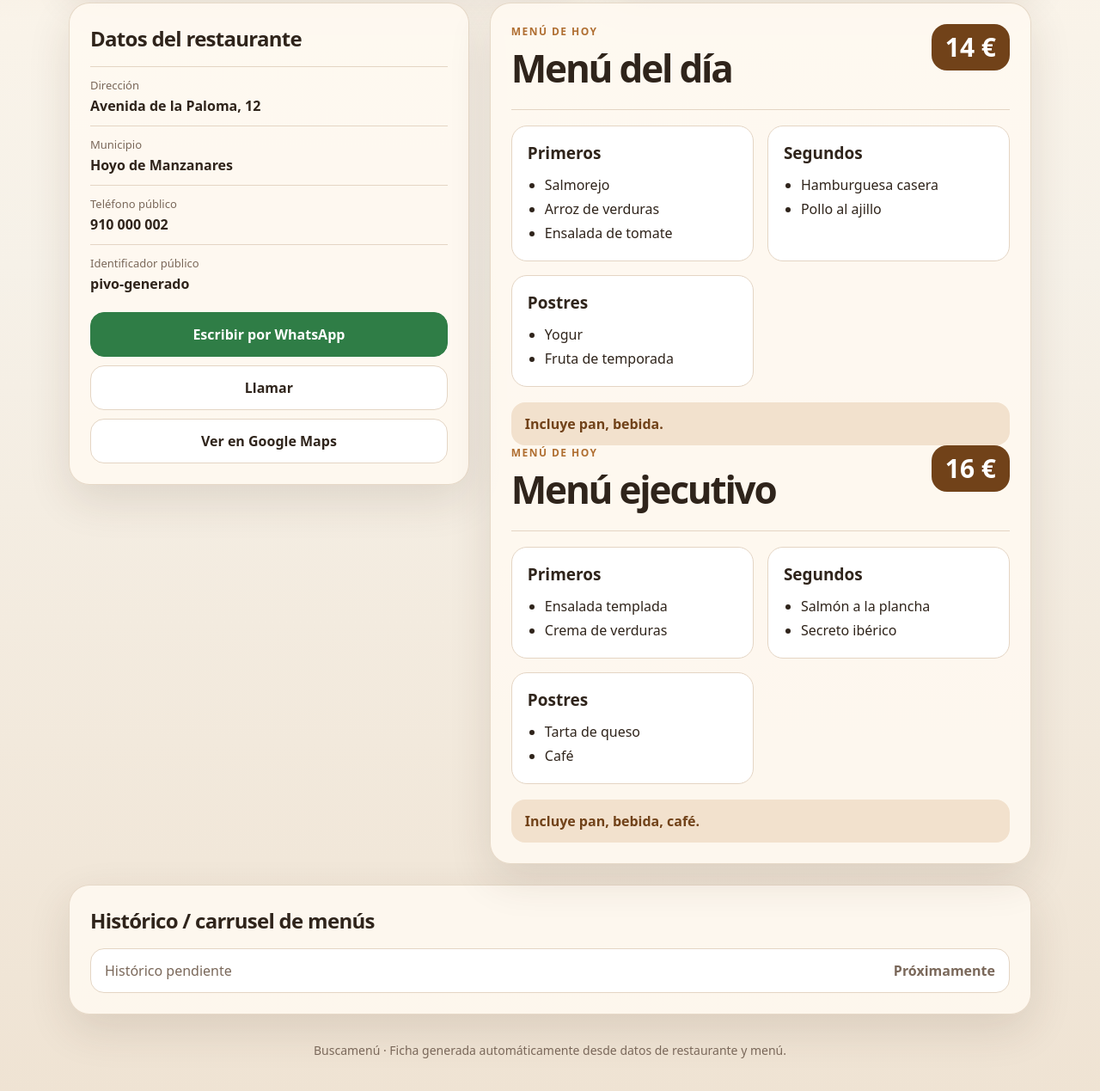
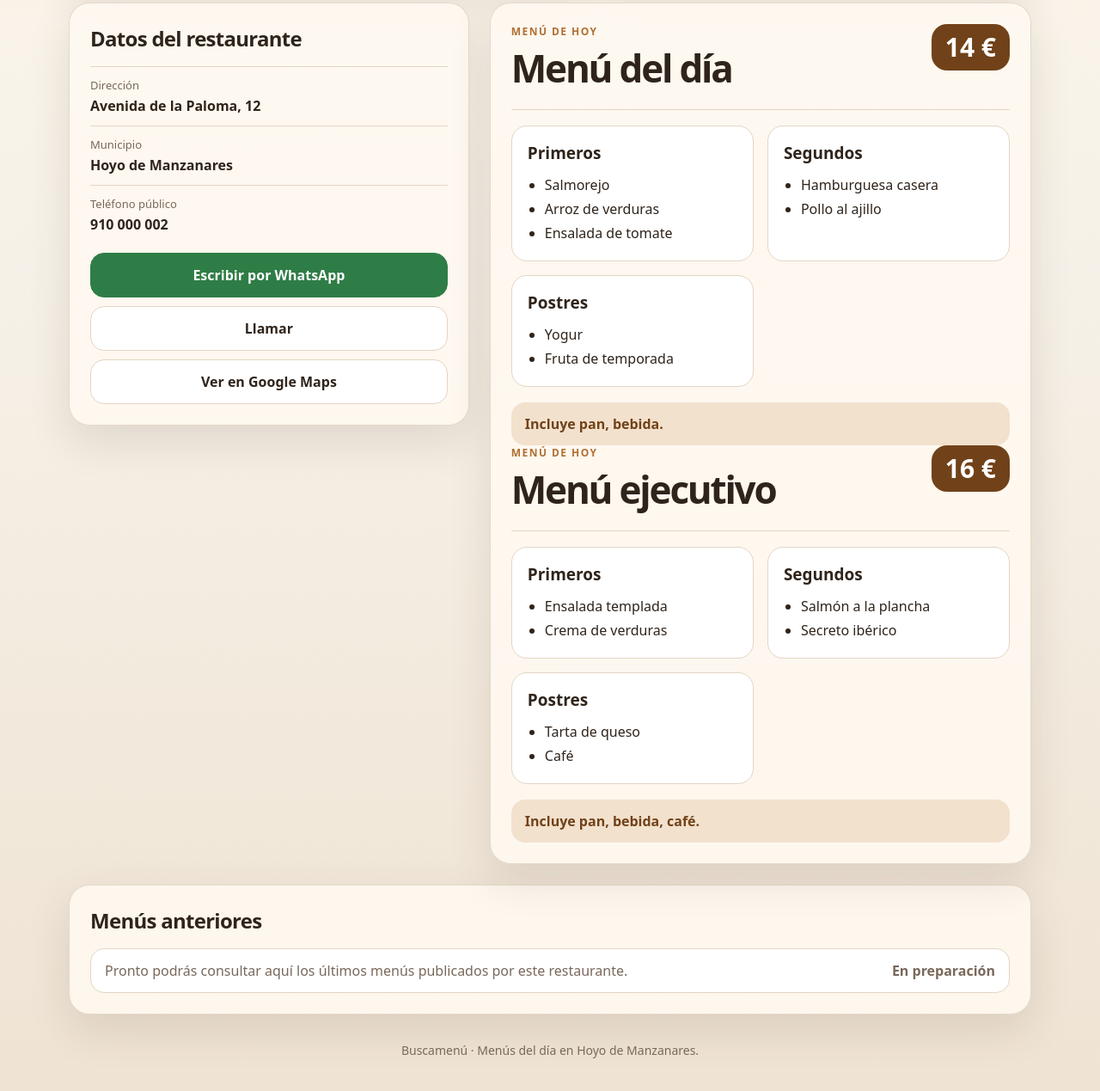
Before and after one commit to Buscamenu/Buscamenu, a website: page restaurantes/pivo-generado/index.html in a window 1280 px wide. Shown: the part 485-1754 px from the top of the page at 86% size. Drawn offline with Linux system fonts and the light colour scheme.

Commit message:
Limpiar ficha Pivo generada

```diff
--- a/restaurantes/pivo-generado/index.html
+++ b/restaurantes/pivo-generado/index.html
@@ -421,7 +421,7 @@
           </p>
         </div>
 
-        <div class="status">Menú del día disponible</div>
+        <div class="status">Menú del día</div>
       </article>
 
       <aside class="image-card">
@@ -455,10 +455,7 @@
             <strong>910 000 002</strong>
           </div>
 
-          <div class="detail">
-            <span>Identificador público</span>
-            <strong>pivo-generado</strong>
-          </div>
+
         </div>
 
         <nav class="actions" aria-label="Acciones del restaurante">
@@ -550,18 +547,18 @@
     </section>
 
     <section class="history-card">
-      <h2>Histórico / carrusel de menús</h2>
+  <h2>Menús anteriores</h2>
 
-      <div class="history-items">
-        <div class="history-item">
-  <span>Histórico pendiente</span>
-  <strong>Próximamente</strong>
-</div>
-      </div>
-    </section>
+  <div class="history-items">
+    <div class="history-item">
+      <span>Pronto podrás consultar aquí los últimos menús publicados por este restaurante.</span>
+      <strong>En preparación</strong>
+    </div>
+  </div>
+</section>
 
     <footer>
-      Buscamenú · Ficha generada automáticamente desde datos de restaurante y menú.
+      Buscamenú · Menús del día en Hoyo de Manzanares.
     </footer>
   </main>
 </body>
```
